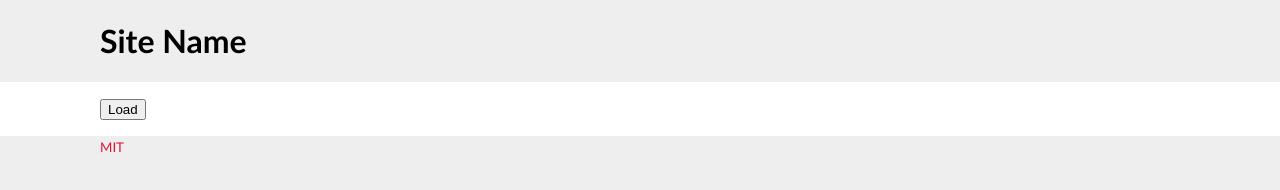
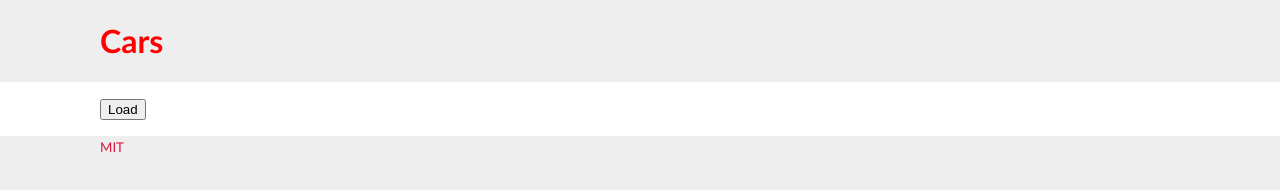
Before and after one commit to waelmb/fetch-json, a plain HTML site: page index.html in a window 1280 px wide. Drawn offline with Linux system fonts and the light colour scheme.

Commit message:
Added some styling

```diff
--- a/index.html
+++ b/index.html
@@ -11,7 +11,7 @@
 
 <body>
   <header>
-    <h1>Site Name</h1>
+    <h1>Cars</h1>
   </header>
   <div class="wrapper">
     <div class="container">
--- a/styles.css
+++ b/styles.css
@@ -14,6 +14,9 @@ a:hover {
   color: red;
 }
 
+h1 {
+  color: red;
+}
 
 /* Layout
 ------------------------------------------*/
```
